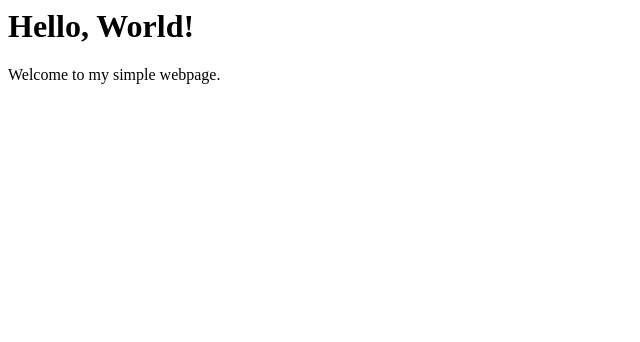
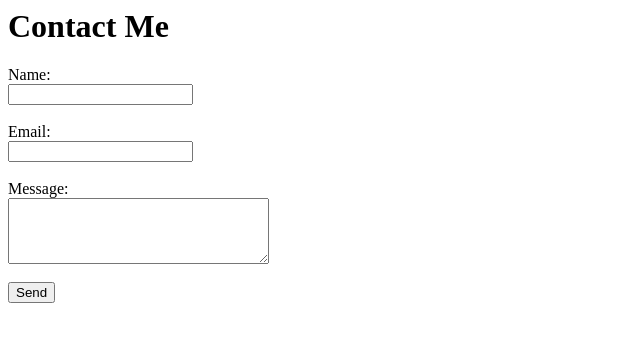
Before and after one commit to shifathahsina/Demo, a plain HTML site: page index.html in a window 1280 px wide. Shown: the whole page, without its empty margins (0-640 px from the left). Drawn offline with Linux system fonts and the light colour scheme.

Commit message:
Update index.html

```diff
--- a/index.html
+++ b/index.html
@@ -1,9 +1,20 @@
 <html>
 <head>
-    <title>Simple HTML Page</title>
+    <title>Simple Contact Page</title>
 </head>
 <body>
-    <h1>Hello, World!</h1>
-    <p>Welcome to my simple webpage.</p>
+    <h1>Contact Me</h1>
+    <form>
+        <label for="name">Name:</label><br>
+        <input type="text" id="name" name="name"><br><br>
+
+        <label for="email">Email:</label><br>
+        <input type="email" id="email" name="email"><br><br>
+
+        <label for="message">Message:</label><br>
+        <textarea id="message" name="message" rows="4" cols="30"></textarea><br><br>
+
+        <button type="submit">Send</button>
+    </form>
 </body>
 </html>
```
